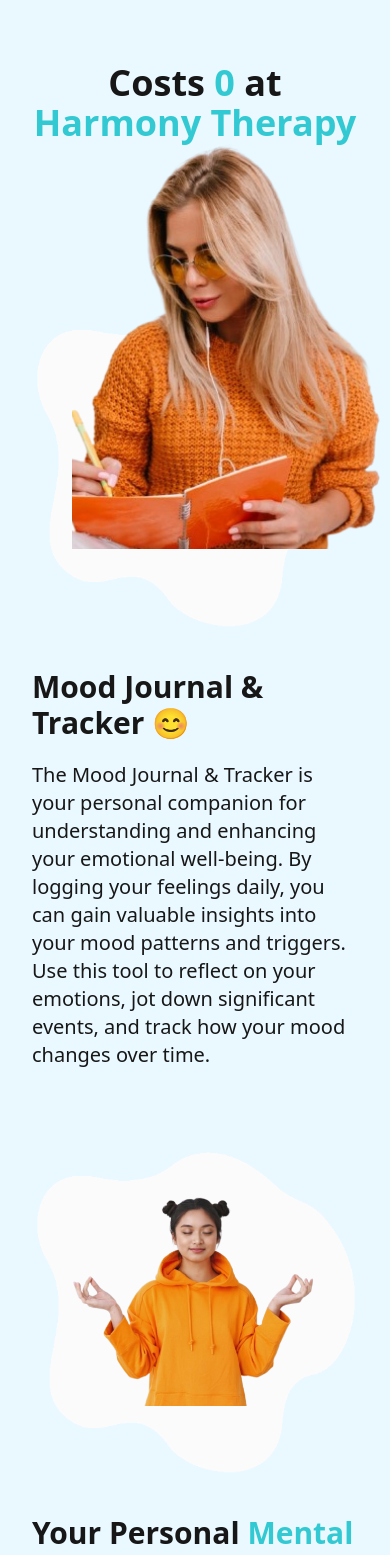
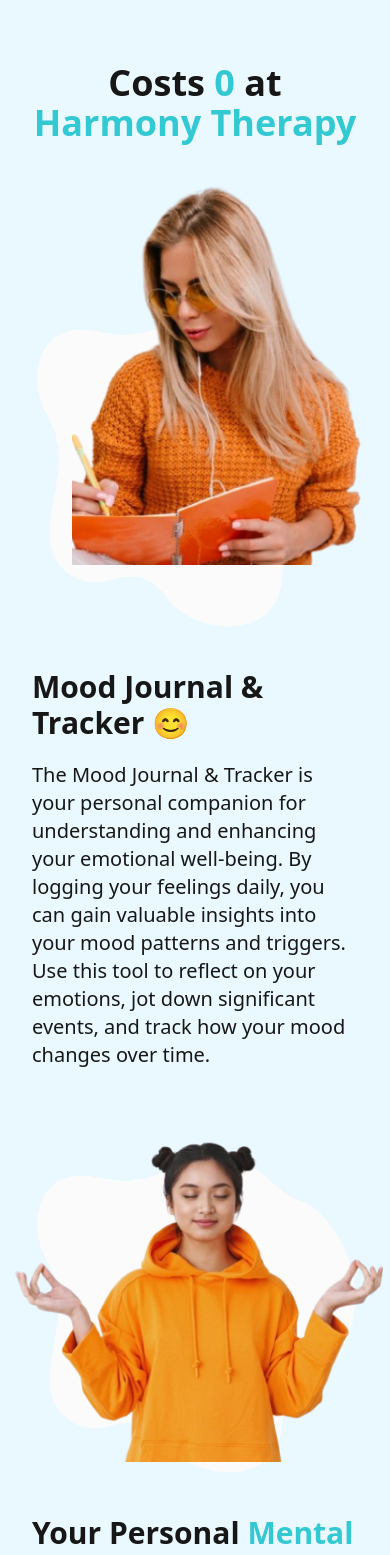
Before and after one commit to abhishekchauhandz/harmony-therapy-landing, a Next.js app: page / in a window 390 px wide. Shown: the part 4000-5555 px from the top of the page. Built offline with nearby package versions, Linux system fonts and the light colour scheme; no server answers.

Commit message:
position fixed

```diff
--- a/src/app/components/Features.jsx
+++ b/src/app/components/Features.jsx
@@ -8,7 +8,9 @@
                 <div className="flex flex-col md:flex-row justify-center md:justify-around items-center md:py-0 mt-10 md:mt-0 space-y-10 md:space-y-0" data-aos="fade-right">
                     <div className="relative flex-shrink-0 md:pt-10 pt-20 md:mt-0 mt-10">
                         <Image src='/image-bg.png' width={480} height={480} />
-                        <Image src='/modal.png' width={320} height={412} className="absolute md:absolute md:left-20 left-10 bottom-20" />
+                        <div className="absolute md:absolute md:left-20 left-10 md:bottom-20 bottom-16 md:w-[320px] md:h-[412px] w-[300px] h-[300]">
+                            <Image src='/modal.png' width={320} height={412} />
+                        </div>
                     </div>
                     <div className="w-full md:w-1/2" data-aos="fade-left">
                         <h1 className="font-bold text-3xl md:text-5xl font-montserrat">Mood Journal & Tracker 😊</h1>
@@ -22,14 +24,18 @@
                     </div>
                     <div className="relative flex-shrink-0 pb-10" data-aos="fade-left">
                         <Image src='/image-bg.png' width={480} height={480} />
-                        <Image src='/modal1.png' width={616} height={411} className="absolute md:absolute md:right-30 right-30 top-10" />
+                        <div className="absolute md:absolute md:-left-20 -left-20 -top-5 md:bottom-20 md:w-[616px] md:h-[411px] w-[500px] h-[300]">
+                            <Image src='/modal1.png' width={616} height={411} />
+                        </div>
                     </div>
 
                 </div>
                 <div className="flex flex-col md:flex-row justify-center md:justify-around items-center md:py-0 py-10 space-y-10 md:space-y-0" data-aos="fade-right">
                     <div className="relative flex-shrink-0 md:pt-0 pt-20 md:mt-0 mt-20" data-aos="zoom-in">
                         <Image src='/image-bg.png' width={480} height={480} />
-                        <Image src='/modal2.png' width={397} height={514} className="absolute md:absolute md:right-20 right-10 bottom-20" />
+                        <div className="absolute md:absolute md:right-20 right-10 md:bottom-20 bottom-16 md:w-[397px] md:h-[514px] w-[350px] h-[300]">
+                            <Image src='/modal2.png' width={397} height={514} />
+                        </div>
                     </div>
                     <div className="w-full md:w-1/2" data-aos="fade-up">
                         <h1 className="font-bold text-3xl md:text-5xl font-montserrat">Access to All <span className="text-[#33C9D2]">Personalized Resources</span></h1>
@@ -43,7 +49,9 @@
                     </div>
                     <div className="relative flex-shrink-0 pb-10" data-aos="fade-left">
                         <Image src='/image-bg.png' width={480} height={480} />
-                        <Image src='/modal3.png' width={514} height={412} className="absolute md:absolute md:right-25 left-0 top-0" />
+                        <div className="absolute md:absolute md:right-25 left-0 top-0">
+                            <Image src='/modal3.png' width={514} height={412} />
+                        </div>
                     </div>
 
                 </div>
```
